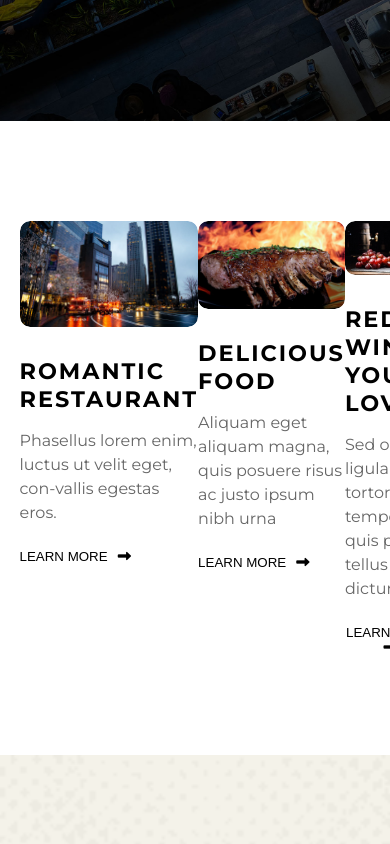
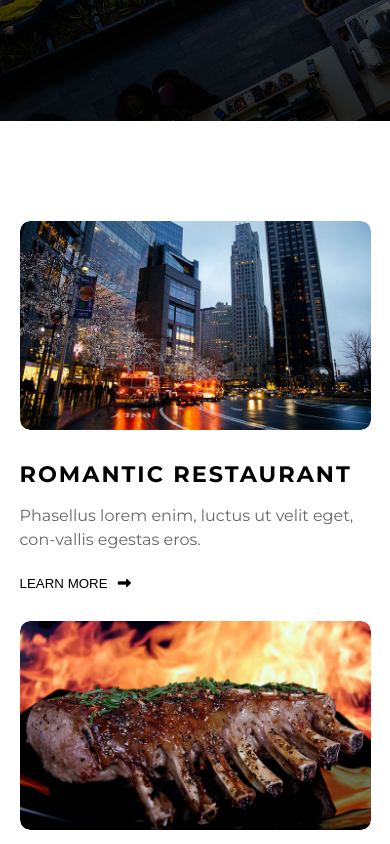
Before and after one commit to ericholdridge/react-restaurant, a React (Create React App) app: page / in a window 390 px wide. Shown: the part 2180-3024 px from the top of the page. Built offline with nearby package versions, Linux system fonts and the light colour scheme; some icons are missing.

Commit message:
Added Responsiveness: Intro, Menu, News, Reservation, Video, Welcome, and Events sections.

```diff
--- a/src/components/Events/EventItem.js
+++ b/src/components/Events/EventItem.js
@@ -37,7 +37,8 @@ const EventItem = ({ img, eventTitle, eventInfo }) => {
 
     timerComponents.push(
       <div>
-        <h4>{timeLeft[interval]}</h4><span>{interval}</span>
+        <h4>{timeLeft[interval]}</h4>
+        <span>{interval}</span>
       </div>
     );
   });
@@ -52,7 +53,7 @@ const EventItem = ({ img, eventTitle, eventInfo }) => {
         <div className="eventTimer">
           {timerComponents.length ? timerComponents : null}
         </div>
-      <InfoBtn text="VIEW DETAILS"/>
+        <InfoBtn text="VIEW DETAILS" />
       </div>
     </div>
   );
@@ -109,9 +110,64 @@ const styles = css`
           text-transform: uppercase;
           font-weight: 600;
           color: #666666;
-          font-size: .8rem;
+          font-size: 0.8rem;
         }
       }
+    }
+  }
+  @media (max-width: 768px) {
+    flex-direction: column;
+    .eventImage {
+      border-radius: 10px 10px 0 0;
+      max-width: none;
+      width: 100%;
+      img {
+        border-radius: 10px 10px 0 0;
+        width: 100%;
+      }
+    }
+    .eventInfo {
+      padding: 50px 10px;
+      border-radius: 0 0 10px 10px;
+      max-width: none;
+      width: 100%;
+      p {
+        font-size: 0.9rem;
+        padding: 10px;
+      }
+      .eventTimer {
+        div {
+          padding: 0 10px;
+          h4 {
+            font-size: 1.4rem;
+            padding: 0 10px;
+          }
+        }
+      }
+    }
+  }
+  @media(min-width: 769px) and (max-width: 1000px){
+    flex-direction: column;
+    align-items: center;
+    .eventImage {
+      border-radius: 10px 10px 0 0;
+      img {
+        border-radius: 10px 10px 0 0;
+      }
+    }
+    .eventInfo {
+      padding: 50px 0;
+      border-radius: 0 0 10px 10px;
+    }
+  }
+  @media (min-width: 1001px) and (max-width: 1281px) {
+    .eventImage {
+      img {
+        height: 100%;
+      }
+    }
+    .eventInfo {
+      padding: 60px 0;
     }
   }
 `;
--- a/src/components/Events/Events.js
+++ b/src/components/Events/Events.js
@@ -86,6 +86,33 @@ const styles = css`
       }
     }
   }
+  @media (max-width: 768px) {
+    .container {
+      .rec-carousel-wrapper {
+        .rec-carousel {
+          max-height: 800px;
+        }
+      }
+    }
+  }
+  @media (min-width: 769px) and (max-width: 1000px){
+    .container {
+      .rec-carousel-wrapper {
+        .rec-carousel {
+          max-height: 1000px;
+        }
+      }
+    }
+  }
+  @media (min-width: 1001px) and (max-width: 1281px){
+    .container {
+      .rec-carousel-wrapper {
+        .rec-carousel {
+          max-height: 450px;
+        }
+      }
+    }
+  }
 `;
 
 export default Events;
--- a/src/components/Intro/Intro.js
+++ b/src/components/Intro/Intro.js
@@ -39,6 +39,25 @@ const styles = css`
     justify-content: space-between;
     padding: 100px 0;
   }
+  @media (max-width: 768px) {
+    .container {
+      flex-direction: column;
+      .introCard {
+        width: 100%;
+        max-width: none;
+        padding: 0 0 30px 0;
+      }
+    }
+  }
+  @media (min-width: 769px) and (max-width: 1282px) {
+    .container {
+      flex-wrap: wrap;
+      .introCard {
+        max-width: 48%;
+        padding: 0 0 30px 0;
+      }
+    }
+  }
 `;
 
 export default Intro;
--- a/src/components/Menu/Menu.js
+++ b/src/components/Menu/Menu.js
@@ -150,6 +150,84 @@ const styles = css`
       }
     }
   }
+  @media (max-width: 768px) {
+    .container {
+      flex-direction: column;
+      .left {
+        flex-direction: column;
+        max-width: none;
+        width: 100%;
+        .lunch, .dinner, .happyHour {
+          max-width: none;
+          width: 100%;
+          margin: 0 0 30px 0;
+          .image {
+            width: 100%;
+            max-width: none;
+          }
+        }
+      }
+      .right {
+        flex-direction: column;
+        max-width: none;
+        width: 100%;
+        .drink, .starters, .dessert {
+          width: 100%;
+          height: auto;
+          margin: 0 0 30px 0;
+          .image {
+            width: 100%;
+            max-width: none;
+          }
+        }
+      }
+    }
+  }
+  @media (min-width: 769px) and (max-width: 1280px) {
+    .container {
+      .left {
+        width: 60%;
+        max-width: none;
+        .lunch, .dinner {
+          width: 47%;
+          max-width: none;
+          height: 320px;
+          .image {
+            height: 100%;
+            width: 100%;
+            img {
+              height: 100%;
+              width: 100%;
+            }
+          }
+        }
+        .happyHour {
+          height: 180px;
+          .image {
+            height: 100%;
+            width: 100%;
+            img {
+              height: 100%;
+              width: 100%;
+            }
+          }
+        }
+      }
+      .right {
+        width: 35%;
+        max-width: none;
+        .drink, .starters, .dessert {
+          max-height: 160px;
+          .image {
+            height: 100%;
+            img {
+              height: 100%;
+            }
+          }
+        }
+      }
+    }
+  }
 `;
 
 export default Menu;
--- a/src/components/News/News.js
+++ b/src/components/News/News.js
@@ -45,6 +45,11 @@ const styles = css`
     display: flex;
     justify-content: space-between;
   }
+  @media (max-width: 768px){
+    .container {
+      flex-direction: column;
+    }
+  }
 `
 
 export default News;
--- a/src/components/Reservation/Reservation.js
+++ b/src/components/Reservation/Reservation.js
@@ -20,7 +20,7 @@ const Reservation = () => {
           <ReservationForm />
         </div>
         <div className="image">
-          <img src={BookingImg} alt=""/>
+          <img src={BookingImg} alt="" />
         </div>
       </Container>
     </section>
@@ -61,6 +61,64 @@ const styles = css`
       }
     }
   }
+  @media (max-width: 768px) {
+    .container {
+      flex-direction: column;
+      .cardLeft {
+        padding: 0 0 40px 0;
+        .reservationForm {
+          margin: 0 auto;
+          div {
+            margin: 20px auto;
+            max-width: none;
+            width: 100%;
+
+          }
+          button {
+            margin: 30px auto 0 auto;
+            display: inline;
+          }
+        }
+      }
+      .image {
+        margin: 0 auto;
+      }
+    }
+  }
+  @media (min-width: 769px) and (max-width: 992px){
+    .container {
+      flex-direction: column;
+      .cardLeft {
+        max-width: none;
+        .reservationForm {
+          div {
+            max-width: 48%;
+          }
+        }
+      }
+      .image {
+        padding: 30px 0 0 0;
+        margin: 0 auto;
+      }
+    }
+  }
+  @media (min-width: 993px) {
+    .container {
+      flex-direction: row;
+      .cardLeft {
+        max-width: none;
+        width: 45%;
+        .reservationForm {
+          div {
+            max-width: 45%;
+          }
+        }
+      }
+      .image {
+        margin: 30px auto 0 auto;
+      }
+    }
+  }
 `;
 
 export default Reservation;
--- a/src/components/Reservation/ReservationForm.js
+++ b/src/components/Reservation/ReservationForm.js
@@ -10,20 +10,20 @@ const ReservationForm = () => {
         <input type="date" />
       </div>
       <div>
-        <label>Name</label>
-        <input type="text" placeholder="Name" />
-      </div>
-      <div>
         <label>Time</label>
         <input type="time" />
       </div>
       <div>
-        <label>Phone</label>
-        <input type="text" />
+        <label>People</label>
+        <input type="time" />
       </div>
       <div>
-        <label>People</label>
-        <input type="text" />
+        <label>Name</label>
+        <input type="text" placeholder="Name"/>
+      </div>
+      <div>
+        <label>Phone</label>
+        <input type="text" placeholder="Phone" />
       </div>
       <div>
         <label>Email</label>
@@ -51,6 +51,9 @@ const styles = css`
       outline: none;
       border: 2px solid #d9d9d9;
       padding: 0 0 0 14px;
+      &:focus {
+        border: 2px solid #ec1d25;
+      }
     }
   }
   .btn {
@@ -59,6 +62,7 @@ const styles = css`
     text-align: center;
     margin: 20px auto 0 auto;
     transition: background 400ms ease-in-out;
+    outline: none;
     &:hover {
       background: #ec1d25;
     }
--- a/src/components/Video/VideoPopup.js
+++ b/src/components/Video/VideoPopup.js
@@ -1,18 +1,14 @@
 /** @jsx jsx */
 import { css, jsx } from "@emotion/core";
 
-const VideoPopup = ({ isOpen, setIsOpen }) => {
+const VideoPopup = ({ setIsOpen }) => {
   return (
     <div className="videoPopup" css={styles}>
       <div className="close" onClick={() => setIsOpen(false)}>
         X
       </div>
       <div className="overlay"></div>
-      <iframe
-        width="420"
-        height="315"
-        src="https://www.youtube.com/embed/tgbNymZ7vqY"
-      ></iframe>
+      <iframe width="560" height="315" src="https://www.youtube.com/embed/5k1hSu2gdKE" frameborder="0" allow="accelerometer; autoplay; encrypted-media; gyroscope; picture-in-picture" allowfullscreen></iframe>
     </div>
   );
 };
@@ -60,6 +56,12 @@ const styles = css`
     left: 0;
     margin: auto;
   }
+  @media (max-width: 768px) {
+    iframe {
+      width: 400px;
+      height: 400px;
+    }
+  }
 `;
 
 export default VideoPopup;
--- a/src/components/Welcome/Welcome.js
+++ b/src/components/Welcome/Welcome.js
@@ -24,10 +24,10 @@ const Welcome = () => {
             fringilla, nunc sed imperdiet lacinia, nisl ante egestas mi, ac
             facilisis ligula sem id neque.
           </p>
-          <InfoBtn text="OUR STORY"/>
+          <InfoBtn text="OUR STORY" />
         </div>
         <div className="image">
-          <img src={OurStoryImg} alt=""/>
+          <img src={OurStoryImg} alt="" />
         </div>
       </Container>
     </section>
@@ -92,6 +92,26 @@ const styles = css`
       }
     }
   }
+  @media (min-width: 768px) and (max-width: 1008px) {
+    .container {
+      .card1 {
+        padding: 0 20px 10px 10px;
+        text-align: left;
+        .sectionHeading {
+          text-align: left;
+        }
+        .infoBtn {
+          margin: 0;
+        }
+        p {
+          text-align: left;
+        }
+      }
+      .image {
+        max-width: 300px;
+      }
+    }
+  }
 `;
 
 export default Welcome;
```
